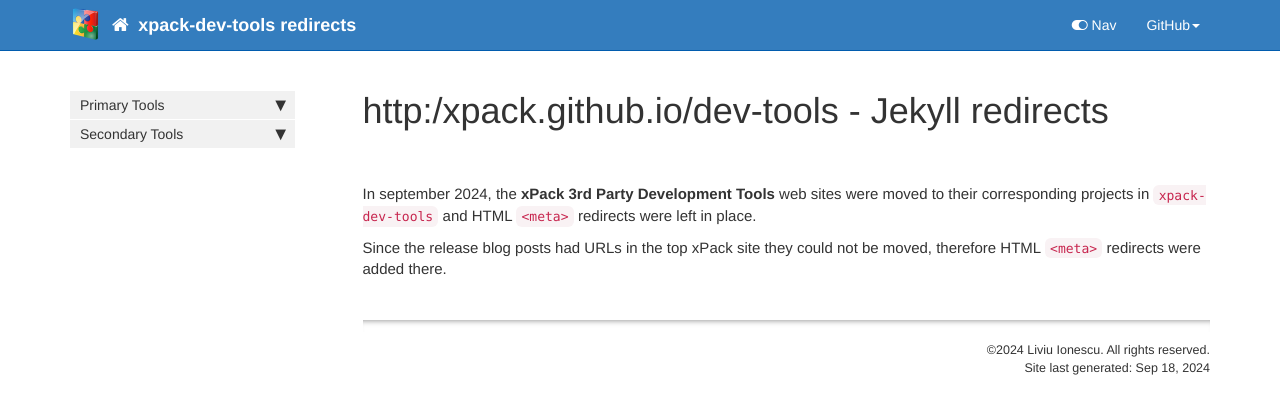
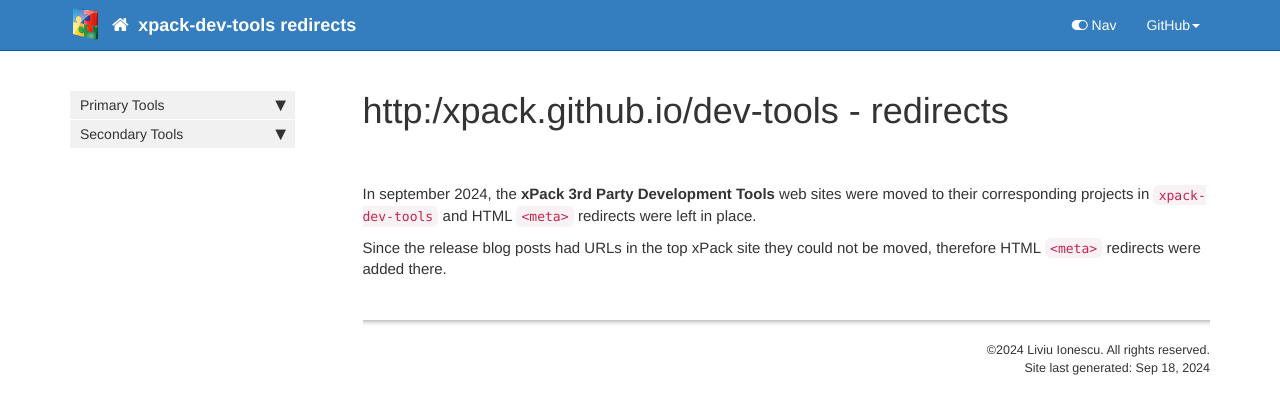
Before and after one commit to xpack/dev-tools, a Jekyll site: the page built from pages/index.md, in a window 1280 px wide. Shown: the top 414 px of the page. Built offline with Jekyll 4.4.1, drawn with Linux system fonts in a browser that asks for light colours; comment, search, counter and statistics services are not loaded.

Commit message:
remove Jekyll from title

```diff
--- a/pages/index.md
+++ b/pages/index.md
@@ -1,5 +1,5 @@
 ---
-title: "http:/xpack.github.io/dev-tools - Jekyll redirects"
+title: "http:/xpack.github.io/dev-tools - redirects"
 permalink: /
 
 comments: false
```
Also changed, not shown: README.md (+1 -1 lines).
